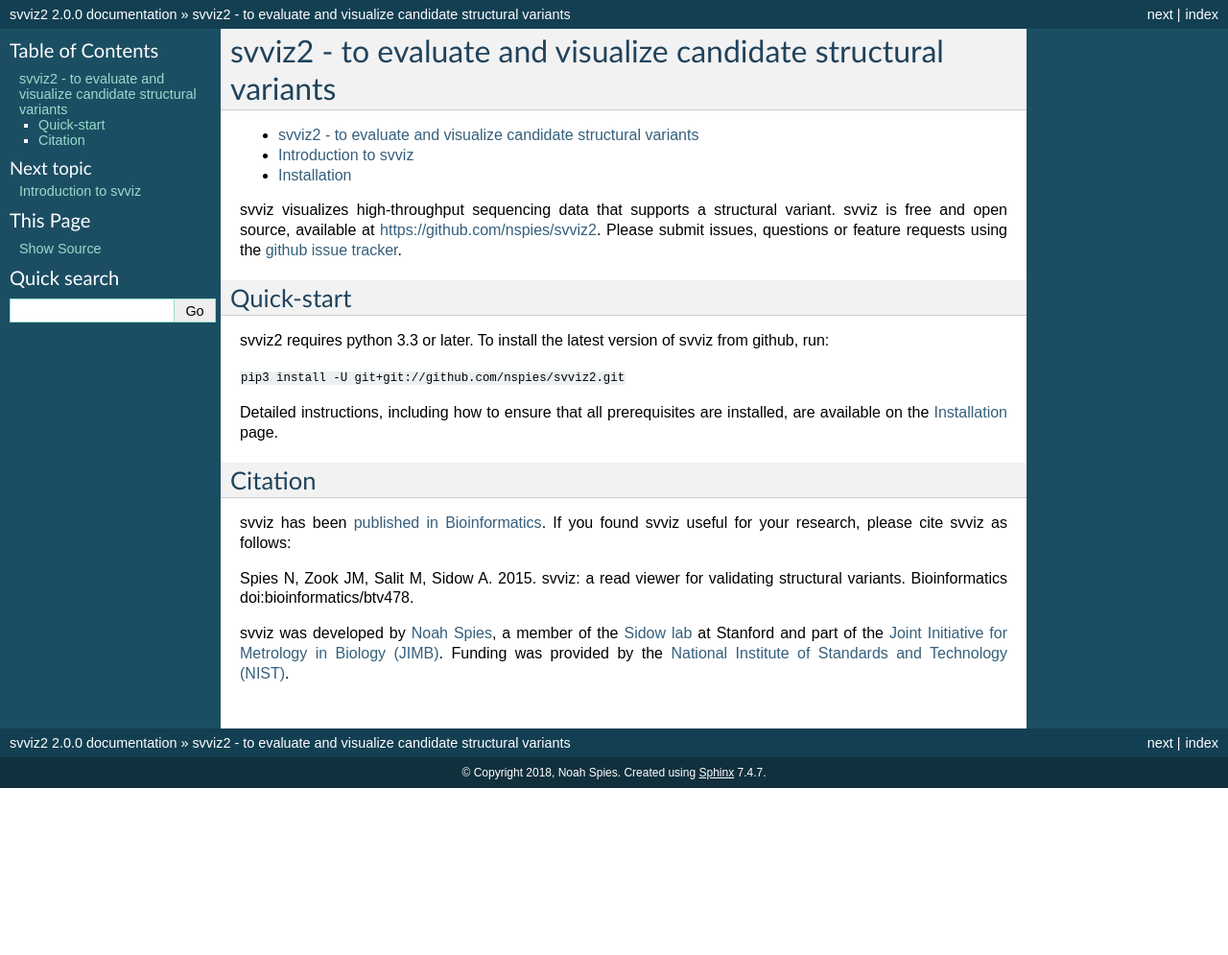
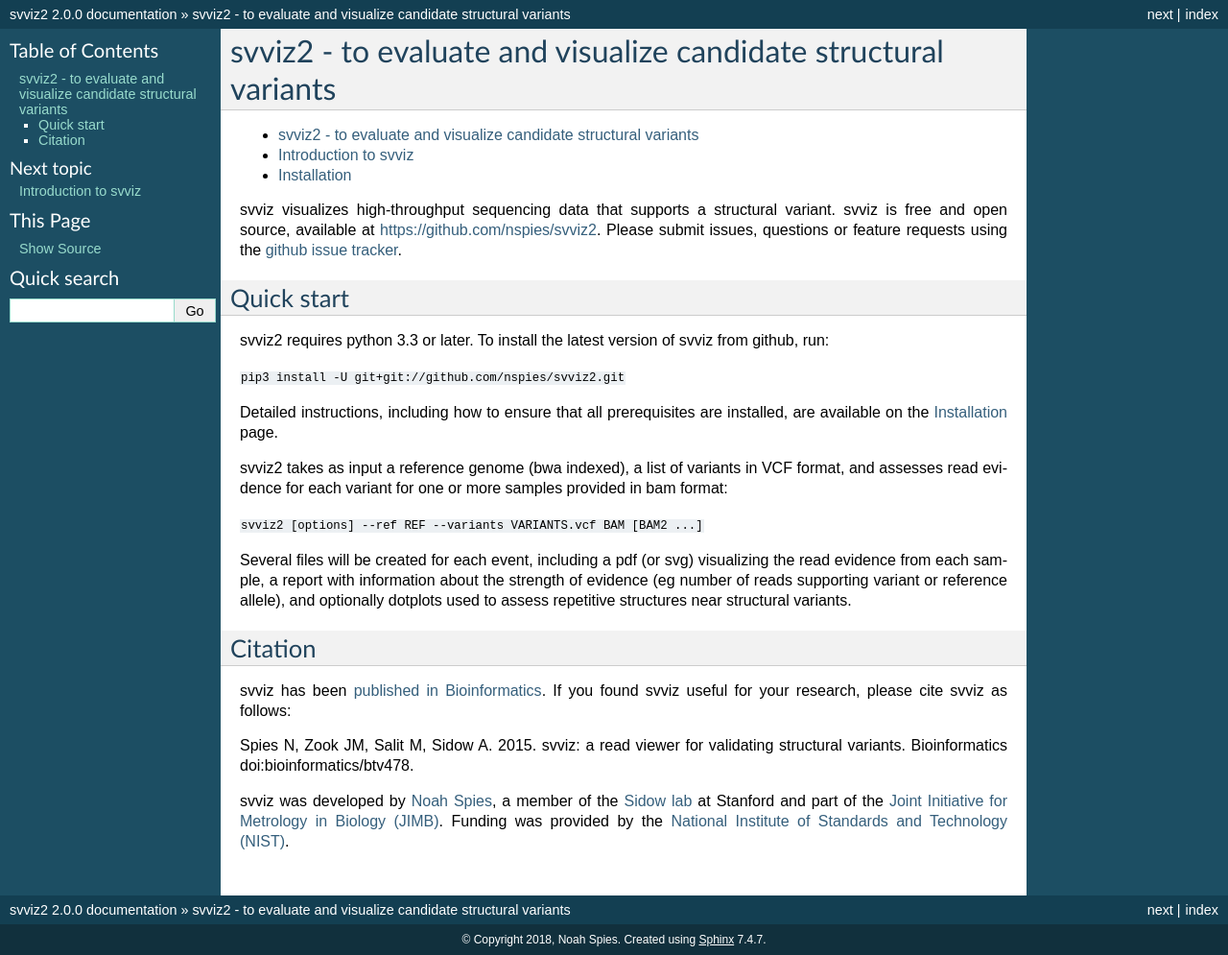
Before and after one commit to nspies/svviz2, a Sphinx documentation site: the page built from docs/index.rst, in a window 1280 px wide. Shown: the whole page at 96% size. Built offline with Sphinx 7.4.7, drawn with Linux system fonts in a browser that asks for light colours; pages that are not in the unit, such as notebooks, are missing from menus; before the commit the page ends 900 px from its top, so only the background shows below that.

Commit message:
commandline help updates

```diff
--- a/docs/index.rst
+++ b/docs/index.rst
@@ -24,7 +24,7 @@ svviz2 - to evaluate and visualize candidate structural variants
 svviz visualizes high-throughput sequencing data that supports a structural variant. svviz is free and open source, available at `<https://github.com/nspies/svviz2>`_. Please submit issues, questions or feature requests using the `github issue tracker <https://github.com/nspies/svviz2/issues>`_.
 
 
-Quick-start
+Quick start
 -----------
 
 svviz2 requires python 3.3 or later. To install the latest version of svviz from github, run:
@@ -33,6 +33,11 @@ svviz2 requires python 3.3 or later. To install the latest version of svviz from
 
 Detailed instructions, including how to ensure that all prerequisites are installed, are available on the :ref:`installation` page.
 
+svviz2 takes as input a reference genome (bwa indexed), a list of variants in VCF format, and assesses read evidence for each variant for one or more samples provided in bam format:
+
+``svviz2 [options] --ref REF --variants VARIANTS.vcf BAM [BAM2 ...]``
+
+Several files will be created for each event, including a pdf (or svg) visualizing the read evidence from each sample, a report with information about the strength of evidence (eg number of reads supporting variant or reference allele), and optionally dotplots used to assess repetitive structures near structural variants.
 
 Citation
 --------
--- a/src/svviz2/__init__.py
+++ b/src/svviz2/__init__.py
@@ -1 +1 @@
-__version__ = "2.0a2"
+__version__ = "2.0a3"
```
Also changed, not shown: README.md (+17 -16 lines), 2 other files.
